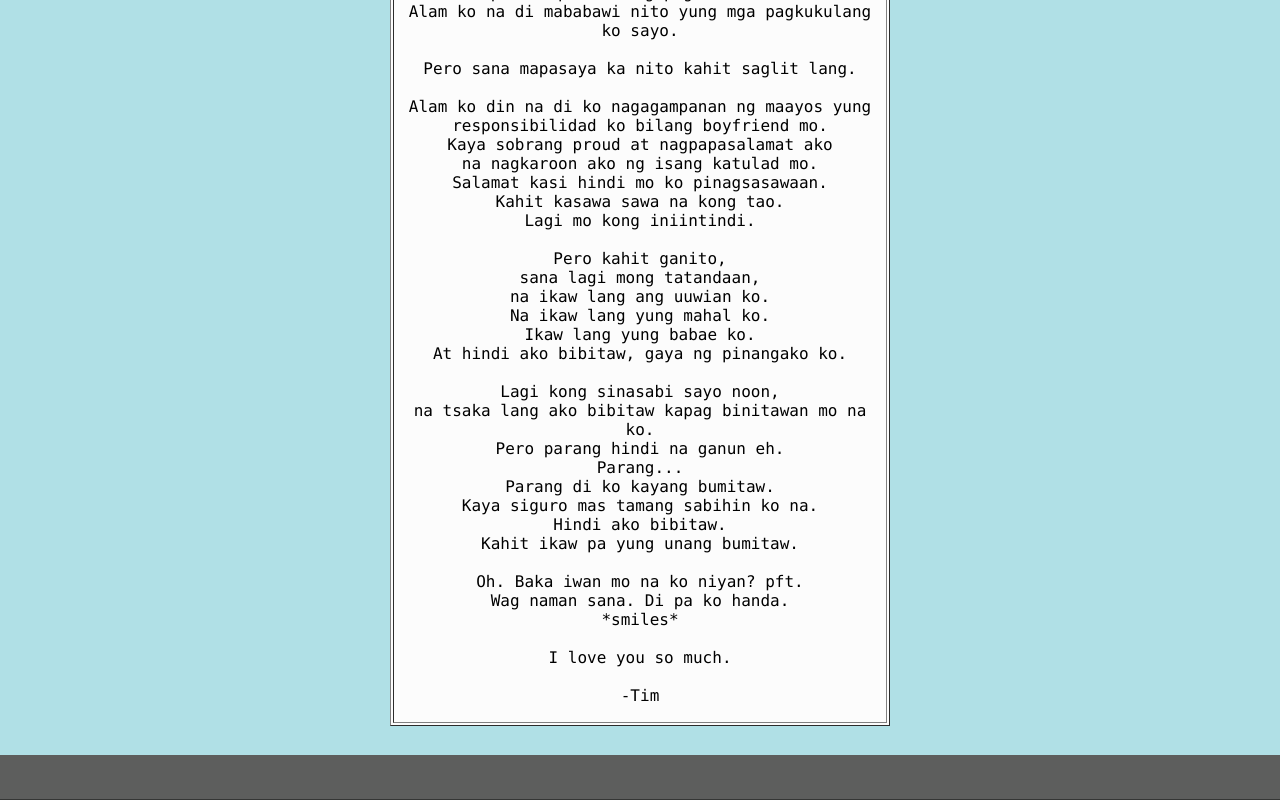
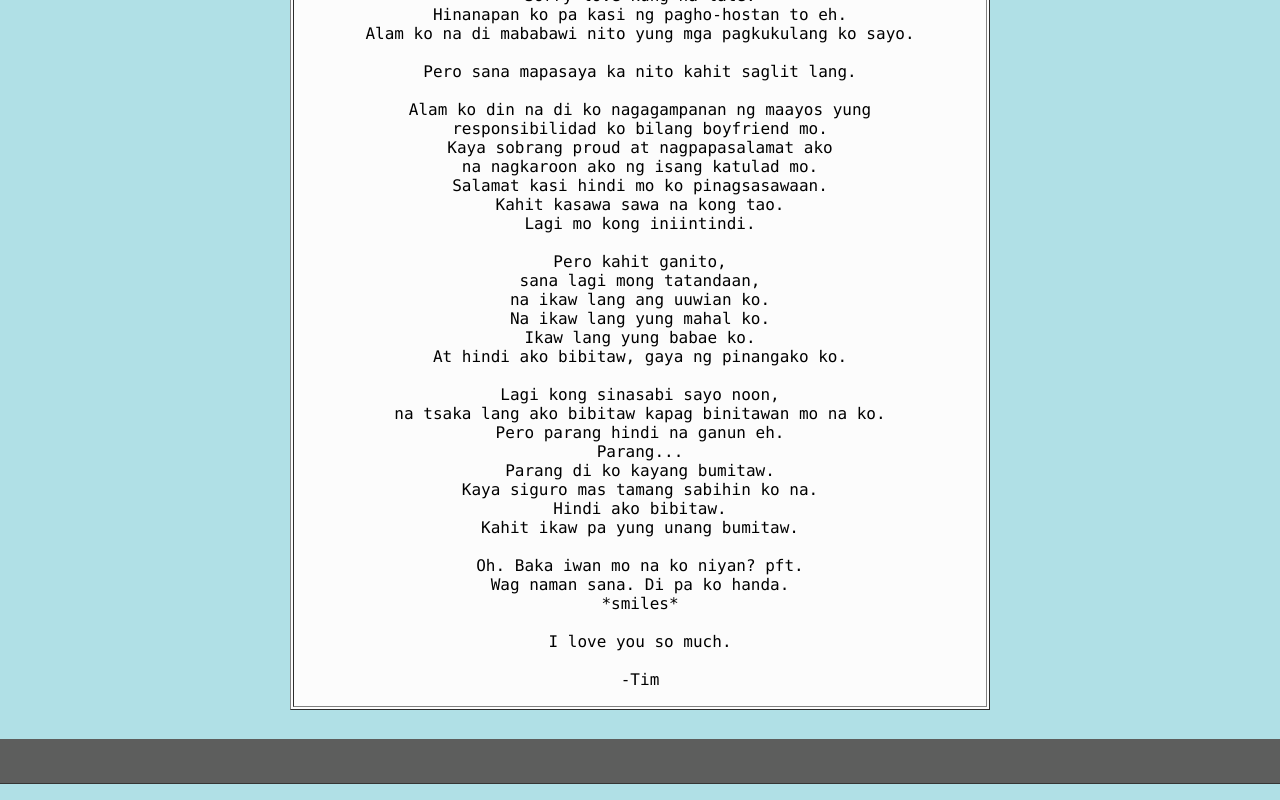
Before and after one commit to grantypotato/grantypotato.github.io, a plain HTML site: page html/clickme.html in a window 1280 px wide. Shown: the part 1276-2076 px from the top of the page. Drawn offline with Linux system fonts and the light colour scheme.

Commit message:
edited 7

```diff
--- a/html/clickme.html
+++ b/html/clickme.html
@@ -153,7 +153,7 @@
   <source src="music/Eric.ogg" type="audio/ogg">
   <source src="music/Eric.mp3" type="audio/mpeg">
 </audio></center>
-
+<br>
 
 <center><table border="thick"; border-color= "#DC5A5A"; width="500px"; bgcolor="white"><tr><td><center><p style="font-family: aladin; font-size: 15">
 You always ask me<br>
@@ -211,7 +211,7 @@ I'll never go far away from you</p></center></td></tr></table></center>
 </header>
 
   <br><br>
-<center><table border="thick"; border-color= "#DC5A5A"; width="500px"; bgcolor="#FCFCFC"><tr><td><center><p style="font-family: Consolas, Andale Mono, Lucida Console, Lucida Sans Typewriter, Monaco, Courier New, monospace; font-size: 15">
+<center><table border="thick"; border-color= "#DC5A5A"; width="700px"; bgcolor="#FCFCFC"><tr><td><center><p style="font-family: Consolas, Andale Mono, Lucida Console, Lucida Sans Typewriter, Monaco, Courier New, monospace; font-size: 15">
   	Love,<br>
   	Sana nagustuhan mo.<br>
 	*kamot sa ulo*<br>
@@ -267,7 +267,7 @@ I'll never go far away from you</p></center></td></tr></table></center>
 
 
 
-<header class="btn">
+<header class="header">
     <h4 class="logo"></h4>
 </header>
 
```
Also changed, not shown: images/timsyl16.jpg (added).
